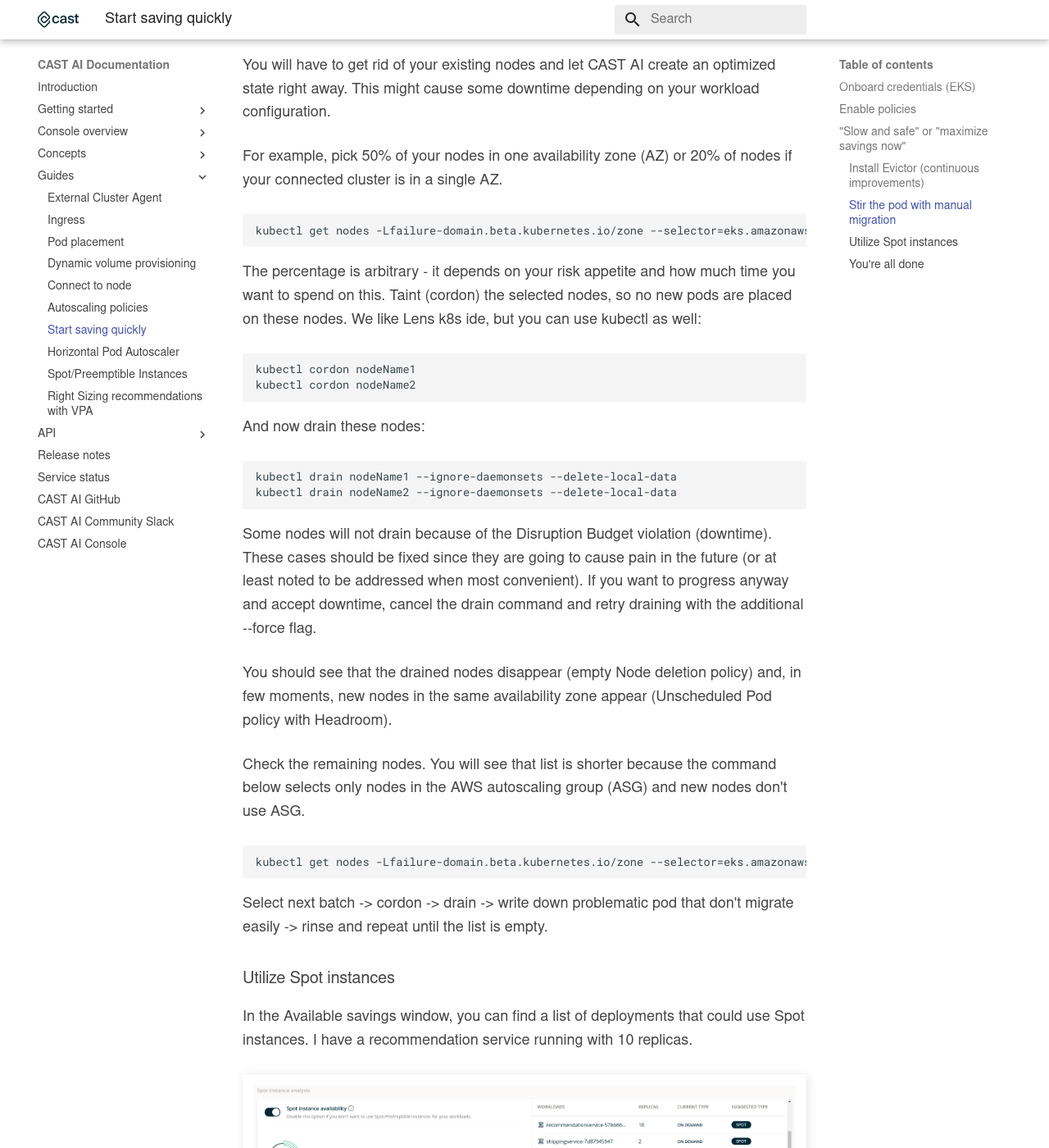
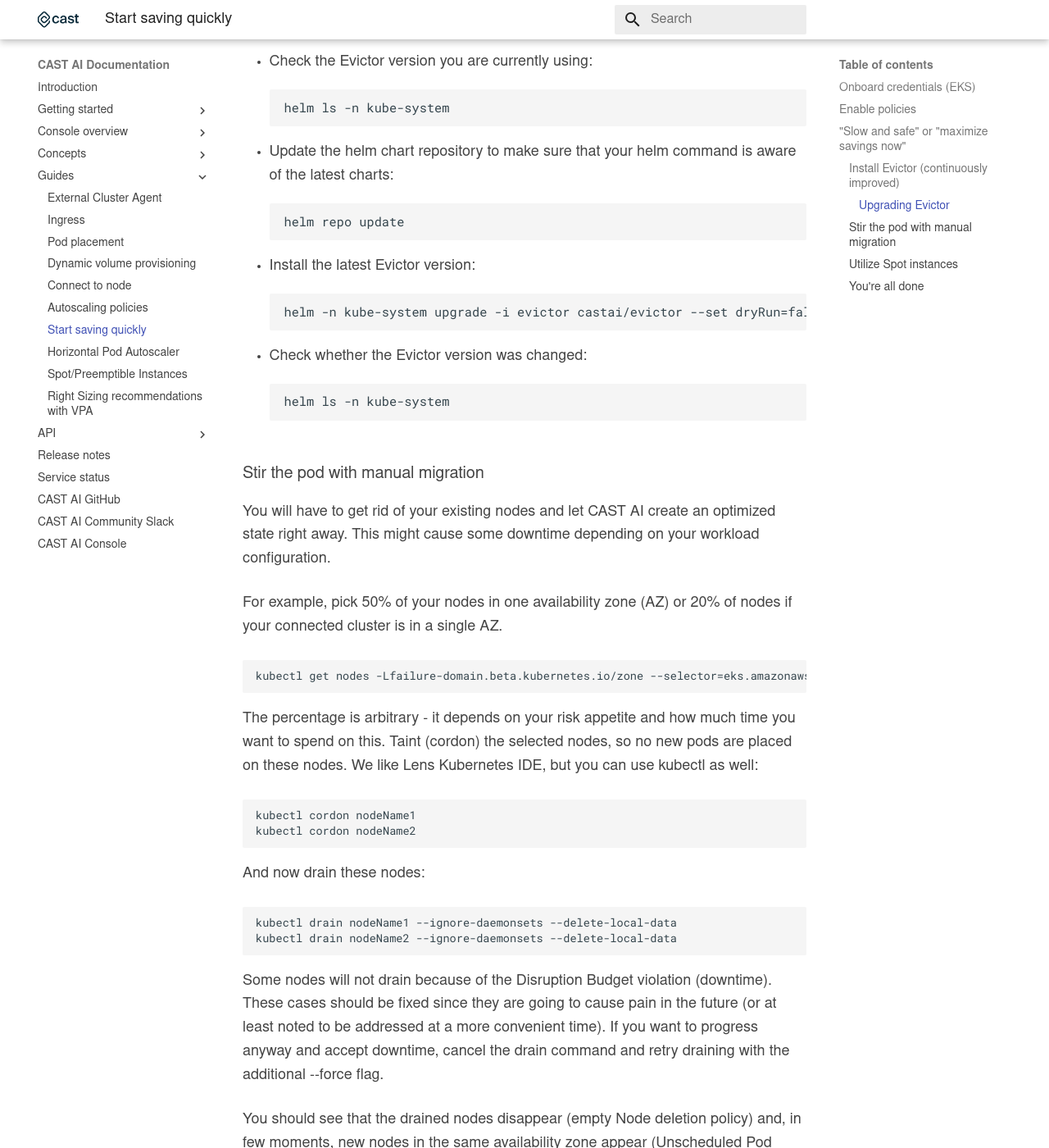
Before and after one commit to castai/docs, an MkDocs documentation site: the page built from docs/guides/start-saving-quickly.md, in a window 1280 px wide and 1400 px high, scrolled down 2054 px. Shown: the whole window at 82% size. Built offline with MkDocs 1.6.1 and Material for MkDocs 9.7.7, drawn with Linux system fonts in a browser that asks for light colours; some web fonts are replaced; some of the changed text lies outside the part shown.

Commit message:
Improve evictor docs (#99)
* docs(evictor): upgrade

Co-authored-by: arouyan <72910596+arouyan@users.noreply.github.com>

````diff
--- a/docs/guides/start-saving-quickly.md
+++ b/docs/guides/start-saving-quickly.md
@@ -33,7 +33,7 @@
 Evictor is our recommended way - it will constantly look for inefficiencies. But reducing costs in a safe manner takes
 time. If you want to maximize your savings as quickly as possible and you have a maintenance window, you can do it in CAST AI.
 
-### Install Evictor (continuous improvements)
+### Install Evictor (continuously improved)
 
 Evictor will compact your pods into fewer nodes, creating empty nodes that will be removed by the Node deletion policy:
 
@@ -44,6 +44,32 @@
 
 This process will take some time. Also, Evictor will not cause any downtime to single replica deployments / StatefulSets, pods
 without ReplicaSet, meaning that those nodes can't be removed gracefully.
+
+#### Upgrading Evictor
+
+- Check the Evictor version you are currently using:
+
+    ```
+    helm ls -n kube-system
+    ```
+
+- Update the helm chart repository to make sure that your helm command is aware of the latest charts:
+
+    ```
+    helm repo update
+    ```
+
+- Install the latest Evictor version:
+
+    ```
+    helm -n kube-system upgrade -i evictor castai/evictor --set dryRun=false
+    ```
+
+- Check whether the Evictor version was changed:
+
+    ```
+    helm ls -n kube-system
+    ```
 
 ### Stir the pod with manual migration
 
@@ -57,7 +83,7 @@
 ```
 
 The percentage is arbitrary - it depends on your risk appetite and how much time you want to spend on this. Taint (cordon)
-the selected nodes, so no new pods are placed on these nodes. We like Lens k8s ide, but you can use kubectl as
+the selected nodes, so no new pods are placed on these nodes. We like Lens Kubernetes IDE, but you can use kubectl as
 well:
 
 ```
@@ -73,7 +99,7 @@
 ```
 
 Some nodes will not drain because of the Disruption Budget violation (downtime). These cases should be fixed since they are going to
-cause pain in the future (or at least noted to be addressed when most convenient). If you want to progress anyway and accept
+cause pain in the future (or at least noted to be addressed at a more convenient time). If you want to progress anyway and accept
 downtime, cancel the drain command and retry draining with the additional --force flag.
 
 You should see that the drained nodes disappear (empty Node deletion policy) and, in few moments, new nodes in the same
@@ -112,8 +138,8 @@
 
 ### You're all done
 
-* Share the Available savings window screenshot with your CFO/manager - there's nothing left to save.
+- Share the Available savings window screenshot with your CFO/manager - there's nothing left to save.
 
-* Reduce the Headroom policy to a smaller number that fits your smooth organic growth better.
+- Reduce the Headroom policy to a smaller number that fits your smooth organic growth better.
 
-* Install Evictor, if you haven't already done that.
+- Install Evictor if you haven't already done that.
````
Also changed, not shown: other parts of docs/guides/start-saving-quickly.md (+1 -1 lines).
